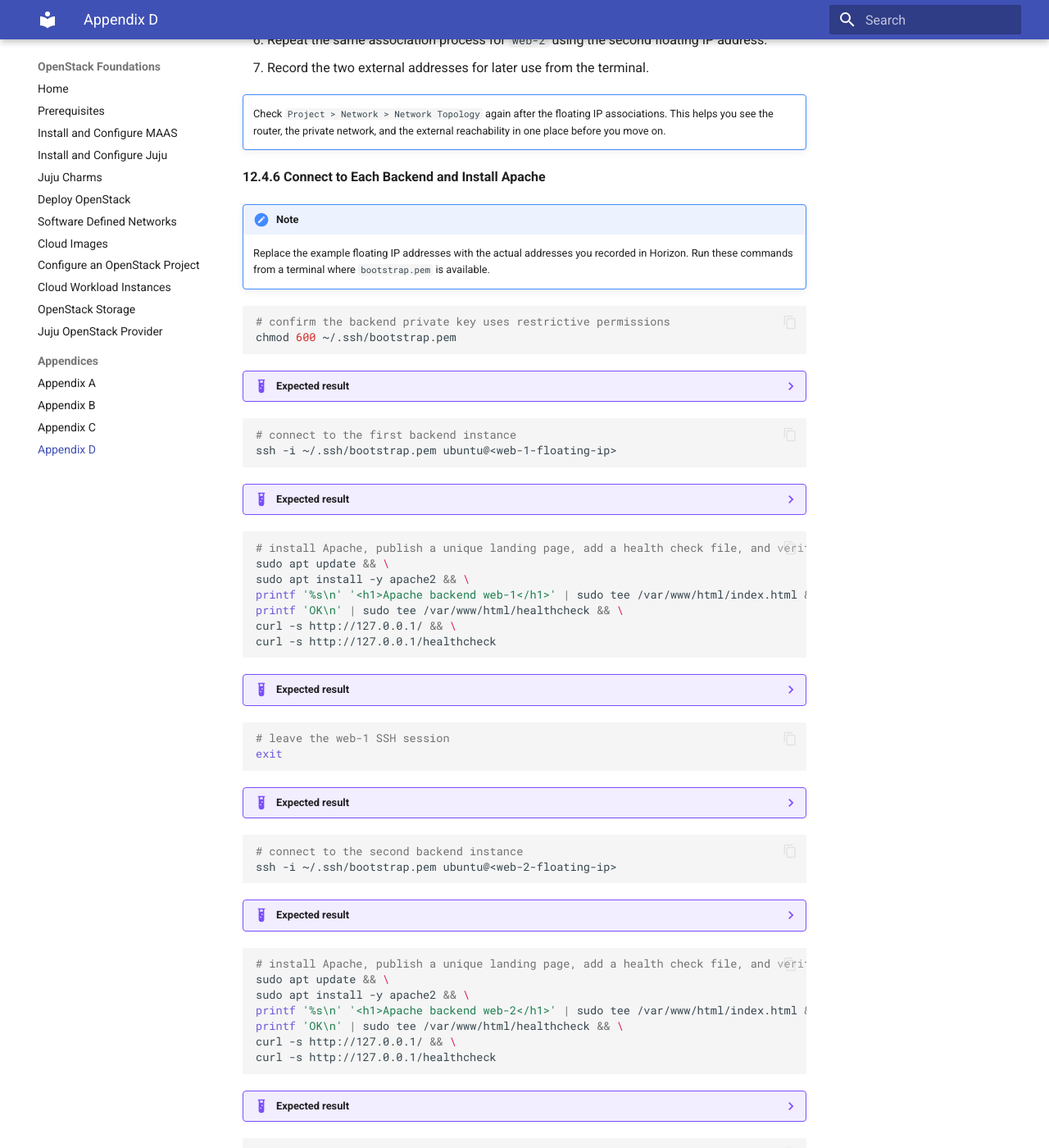
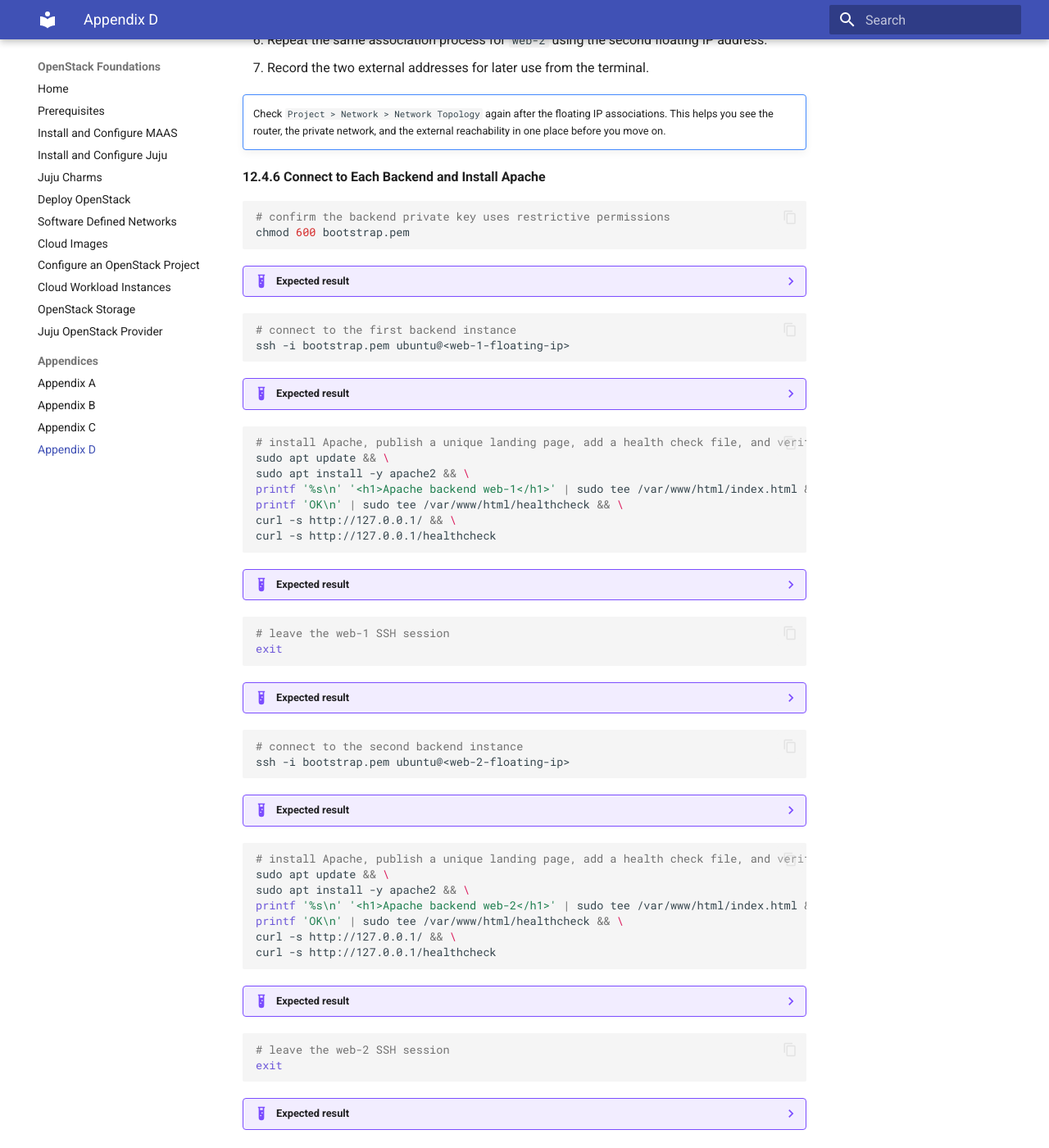
Before and after one commit to radumoisan/canonical-openstack-foundations, an MkDocs documentation site: the page built from docs/appendix_d.md, in a window 1280 px wide and 1400 px high, scrolled down 3931 px. Shown: the whole window at 82% size. Built offline with MkDocs 1.6.1 and Material for MkDocs 9.7.7, drawn with Linux system fonts in a browser that asks for light colours; some of the changed text lies outside the part shown.

Commit message:
Simplify section heading and key paths in Appendix D

````diff
--- a/docs/appendix_d.md
+++ b/docs/appendix_d.md
@@ -89,7 +89,7 @@
 3. Wait for `web-2` to reach the `Active` state.
 4. In the `IP Address` column for both instances, record the fixed IP addresses shown on `local-net`. You will use them later when adding pool members.
 
-**12.4.5 Create the Project Router and Assign Floating IP Addresses to Both Backend Instances**
+**12.4.5 Floating IPs**
 
 !!! note
     These floating IP addresses are only needed for the initial VM configuration and direct backend checks later in the appendix. Octavia uses the instances' fixed IP addresses on `local-net`, not their floating IP addresses.
@@ -122,12 +122,9 @@
 
 **12.4.6 Connect to Each Backend and Install Apache**
 
-!!! note
-    Replace the example floating IP addresses with the actual addresses you recorded in Horizon. Run these commands from a terminal where `bootstrap.pem` is available.
-
 ```bash
 # confirm the backend private key uses restrictive permissions
-chmod 600 ~/.ssh/bootstrap.pem
+chmod 600 bootstrap.pem
 ```
 
 ??? example "Expected result"
@@ -137,7 +134,7 @@
 
 ```bash
 # connect to the first backend instance
-ssh -i ~/.ssh/bootstrap.pem ubuntu@<web-1-floating-ip>
+ssh -i bootstrap.pem ubuntu@<web-1-floating-ip>
 ```
 
 ??? example "Expected result"
@@ -182,7 +179,7 @@
 
 ```bash
 # connect to the second backend instance
-ssh -i ~/.ssh/bootstrap.pem ubuntu@<web-2-floating-ip>
+ssh -i bootstrap.pem ubuntu@<web-2-floating-ip>
 ```
 
 ??? example "Expected result"
@@ -408,7 +405,7 @@
 
 ```bash
 # stop Apache on the first backend while leaving the VM running
-ssh -i ~/.ssh/bootstrap.pem ubuntu@$WEB1_FLOATING_IP sudo systemctl stop apache2
+ssh -i bootstrap.pem ubuntu@$WEB1_FLOATING_IP sudo systemctl stop apache2
 ```
 
 ??? example "Expected result"
@@ -465,7 +462,7 @@
 
 ```bash
 # start Apache on the first backend again
-ssh -i ~/.ssh/bootstrap.pem ubuntu@$WEB1_FLOATING_IP sudo systemctl start apache2
+ssh -i bootstrap.pem ubuntu@$WEB1_FLOATING_IP sudo systemctl start apache2
 ```
 
 ??? example "Expected result"
@@ -507,7 +504,7 @@
 
 ```bash
 # stop Apache on the first backend again to trigger the HTTP monitor
-ssh -i ~/.ssh/bootstrap.pem ubuntu@$WEB1_FLOATING_IP sudo systemctl stop apache2
+ssh -i bootstrap.pem ubuntu@$WEB1_FLOATING_IP sudo systemctl stop apache2
 ```
 
 ??? example "Expected result"
@@ -547,7 +544,7 @@
 
 ```bash
 # start Apache on the first backend so both members can return to service
-ssh -i ~/.ssh/bootstrap.pem ubuntu@$WEB1_FLOATING_IP sudo systemctl start apache2
+ssh -i bootstrap.pem ubuntu@$WEB1_FLOATING_IP sudo systemctl start apache2
 ```
 
 ??? example "Expected result"
````
